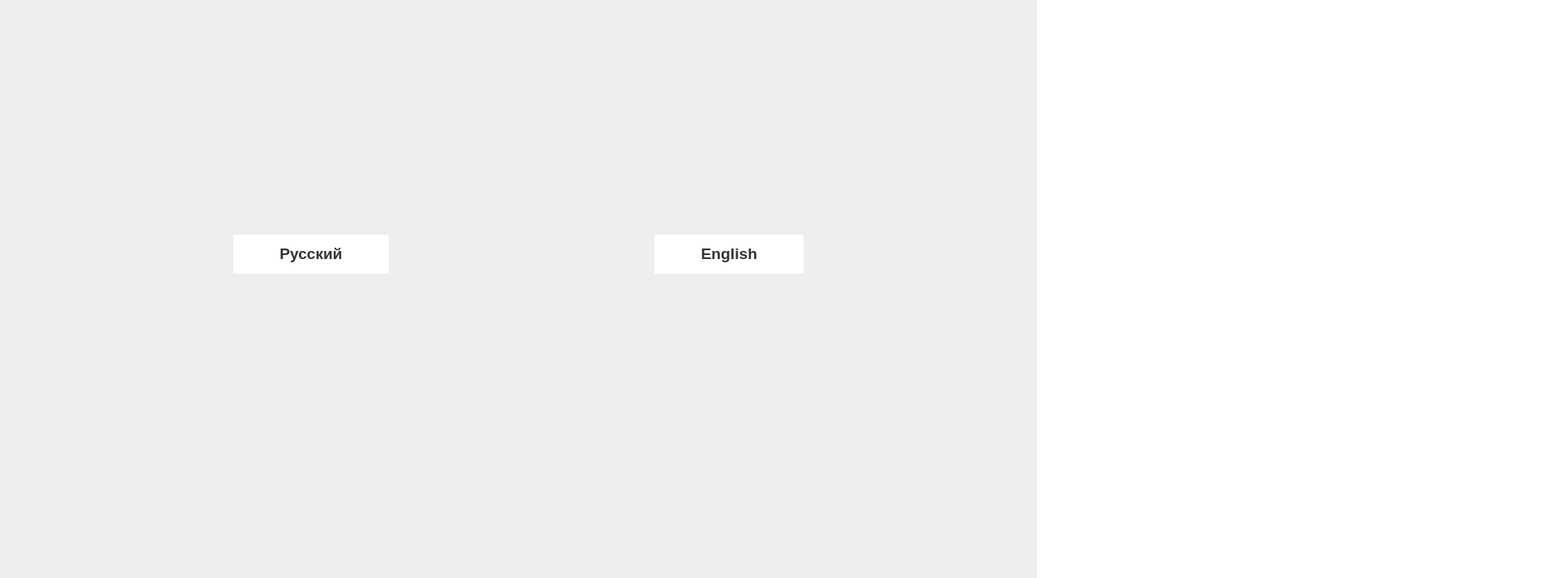
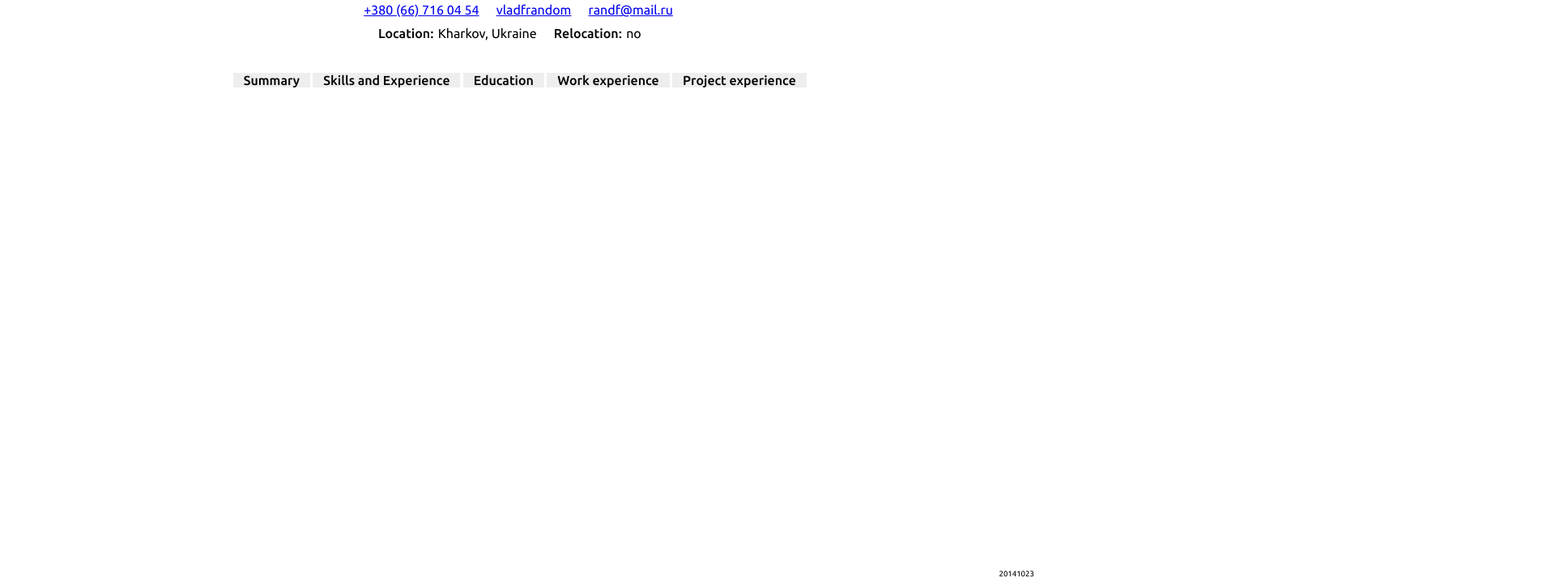
Before and after one commit to vladforfutdinov/cv, a plain HTML site: page new/index.html in a window 1280 px wide. Shown: the part 86-800 px from the top of the page at 81% size, 1920 px wide, since content can reach past the window. Drawn offline with Linux system fonts and the light colour scheme.

Commit message:
changed ui and data

```diff
--- a/new/css/styles.less
+++ b/new/css/styles.less
@@ -3,6 +3,9 @@
 @import "for";
 
 /* css reset */
+html,body {
+  height: 100%;
+}
 body {
   overflow: hidden;
   margin: 0;
@@ -24,10 +27,14 @@ body {
   @name: e(@lang);
 
   [lang=@{name}] nav a[href*=@{name}] {
-    border-color: rgba(0, 0, 0, .25);
+    background: #fff;
+    color: #333;
+    border-color: #ccc;
+    cursor: default;
+    //    border-color: rgba(0, 0, 0, .25);
 
     &:hover {
-      background-color: rgba(0, 0, 0, .05);
+      background: #fff;
     }
   }
 }
@@ -35,53 +42,23 @@ body {
 /* style navigation */
 nav {
   position: absolute;
-  top: 0;
-  left: 0;
+  top: 5px;
+  right: 5px;
   z-index: 1;
-  display: table;
   box-sizing: border-box;
-  min-height: 100%;
-  width: 100%;
-  .vendor(transition, all .66s ease-out);
-
-  div {
-    display: table-cell;
-    background: #eee;
-    vertical-align: middle;
-    text-align: center;
-    line-height: 5em;
-  }
 
   a {
-    display: inline-block;
+    display: table-cell;
     box-sizing: border-box;
-    margin: 0 12.5%;
-    padding: 0 3em;
-    border: 2px solid #eee;
-    background: #fff;
-    color: #333;
+    padding: 0 1em;
+    border: 1px solid transparent;
+    background:  #ccc;
+    color: #eee;
     text-decoration: none;
-    font: bold 1.2em/2.5em sans-serif;
-    .vendor(transition, all .66s ease-in);
+    font: bold .8em/1.5 sans-serif;
 
     &:hover {
       background-color: rgba(0, 0, 0, .25);
-    }
-
-    [lang] & {
-      .vendor(transition, all .4s ease-out);
-    }
-  }
-
-  [lang] & {
-    min-height: 0;
-
-    a {
-      margin: 0 .5em;
-
-      &:hover {
-        background-color: rgba(0, 0, 0, .25);
-      }
     }
   }
 }
@@ -89,32 +66,21 @@ nav {
 /* style article section */
 article {
   position: absolute;
-  top: 5em;
+  top: 0;
   bottom: 0;
-  left: 100%;
+  left: 0;
   z-index: 0;
   display: block;
   clear: both;
+  box-sizing: border-box;
+  padding: 0 2.5vw;
+  width: 100%;
   overflow: auto;
-  box-sizing: border-box;
-  padding: 0 12.5vw;
-  width: 100%;
   .vendor(transition, all .5s);
-
-  [lang] & {
-    left: 0;
-  }
 
   [data-name] {
     position: relative;
     text-align: center;
-
-    &:after {
-      display: block;
-      clear: both;
-      content: '';
-    }
-
   }
 
   /* style article content */
@@ -125,24 +91,16 @@ article {
 
   h1 {
     font-weight: 300;
-    font-size: 4em;
+    font-size: 3em;
     text-align: center;
   }
   h2 {
     font-weight: 500;
     text-align: right;
   }
-  input, label {
+  input {
     position: absolute;
     display: none;
-
-  }
-  label {
-    position: absolute;
-    top: 0;
-    left: 0;
-    width: 100%;
-    height: 100%;
   }
 
   table {
@@ -177,7 +135,8 @@ article {
     }
   }
 
-  [data-name='contact'] {
+  [data-name='contact'],
+  [data-name='addon'] {
     section, div, h2, p {
       display: inline-block;
       margin: 0;
@@ -201,22 +160,22 @@ article {
   }
 
   [data-name='section'] {
+//    position: relative;
     padding-top: 2em;
 
     label {
-      display: table;
-      vertical-align: middle;
-      text-align: center;
-      font-weight: 300;
-      font-size: 1.75em;
+      position: relative;
+      display: block;
+      padding: 0 1vw;
+      font-size: 1em;
+      font-weight: 500;
       cursor: pointer;
 
+      &:before {
+        display: block;
+        content: attr(data-title);
+      }
       &:after {
-        display: table-cell;
-        content: attr(data-title);
-        vertical-align: middle;
-      }
-      &:before {
         display: none;
         width: 1em;
         height: 1em;
@@ -225,32 +184,30 @@ article {
         content: '\00D7';
         font-size: 1.5em;
         line-height: .85em;
-      }
-      &:hover {
-        background-color: rgba(255, 0, 0, .25);
+        position: absolute;
+        right: 0;
+        top: 0;
       }
     }
 
     > section {
-      position: relative;
       display: inline-block;
       overflow: hidden;
       margin: 0 0 .3% .3%;
-      width: 33%;
-      height: 33vh;
       background: #eee;
       vertical-align: top;
       text-align: left;
-
-      &:nth-child(3n + 1) {
-        clear: left;
-        margin-left: 0;
-      }
 
       > div {
         display: none;
         box-sizing: border-box;
         padding: 0 1em;
+        position: absolute;
+        top: auto;
+        left: 0;
+        right: 0;
+//        bottom: 0;
+        overflow: auto;
 
         h3 {
           display: inline-block;
@@ -268,14 +225,8 @@ article {
 
           & + div {
             display: block;
-            overflow: auto;
-            width: 100%;
-            height: 100%;
           }
           &:after {
-            display: none;
-          }
-          &:before {
             display: block;
           }
         }
@@ -284,3 +235,10 @@ article {
     }
   }
 }
+footer[data-name] {
+  position: absolute;
+  bottom: 0;
+  right: 0;
+  padding: 0 .33em;
+  font-size: .6em;
+}
--- a/new/data/en.json
+++ b/new/data/en.json
@@ -5,25 +5,29 @@
   "contact": [
     {
       "type": "phone",
-      "title": "Phone",
-      "value": "+380667160454"
+      "_title": "Phone",
+      "value": "+380 (66) 716 04 54"
     },
     {
       "type": "skype",
-      "title": "Skype",
+      "_title": "Skype",
       "value": "vladfrandom"
     },
     {
       "type": "email",
-      "title": "Email",
+      "_title": "Email",
       "value": "randf@mail.ru"
-    },
+    }
+  ],
+  "addon": [
     {
+      "type": "location",
       "title": "Location",
       "value": "Kharkov, Ukraine"
     },
     {
-      "title": "Ready for relocation",
+      "type": "relocation",
+      "title": "Relocation",
       "value": "no"
     },
     {
--- a/new/index.html
+++ b/new/index.html
@@ -7,17 +7,16 @@
 </head>
 <body>
 <nav id="nav">
-    <div>
-        <a href="#ru">Русский</a>
-        <a href="#en">English</a>
-    </div>
+    <a href="#ru">ru</a>
+    <a href="#en">en</a>
 </nav>
 <article>
     <h1 data-name="name"></h1>
     <header data-name="contact"></header>
+    <header data-name="addon"></header>
     <div data-name="section"></div>
-    <footer data-name="version"></footer>
 </article>
+<footer data-name="version"></footer>
 <script src="js/script.js"></script>
 </body>
 </html>
--- a/new/js/script.js
+++ b/new/js/script.js
@@ -2,11 +2,13 @@
     'use strict';
 
     var useStorage = false,
+        defLang = 'en',
+        location = window.location,
         html = document.documentElement,
         nav = document.getElementById('nav'),
         lang = {
             get: function () {
-                var lang = window.location.hash.replace('#', '');
+                var lang = location.hash.replace('#', '') || defLang || '';
 
                 if (lang) {
                     html.setAttribute('lang', lang);
@@ -25,11 +27,12 @@
             return typeof string === 'string';
         },
         forEach = function (arg, callback) {
-            var result, key, i, length;
+            var result, key, i, length, val;
             if (Array.isArray(arg)) {
                 length = arg.length;
                 for (i = 0; i < length; i = i + 1) {
-                    result = callback.call(arg[i], arg[i], i, arg);
+                    val = arg[i];
+                    result = callback.call(val, val, i, arg);
                     if (result) {
                         return result;
                     }
@@ -37,7 +40,8 @@
             } else if (!isString(arg)) {
                 for (key in arg) {
                     if (arg.hasOwnProperty(key)) {
-                        result = callback.apply(arg[key], arg[key], key, arg);
+                        val = arg[key];
+                        result = callback.apply(val, val, key, arg);
                         if (result) {
                             return result;
                         }
@@ -46,9 +50,8 @@
             }
         },
         onError = function (error) {
-            var location = window.location;
+            lang.reset();
 
-            lang.reset();
             window.history.pushState("", "", location.href.replace(location.hash, ''));
 
             setOnceEventCallback(nav, 'transitionend', function () {
@@ -66,6 +69,9 @@
             }
 
             return el;
+        },
+        createEl = function(attr){
+            return document.createElement(attr);
         },
         $storage = {
             _storage: (function () {
@@ -167,9 +173,14 @@
                         break;
                 }
 
-                el = document.createElement('a');
-                el.href = protocol + obj.value + postfix;
-                el.appendChild(document.createTextNode(obj.value));
+                if (protocol) {
+                    el = createEl('a');
+                    setAttr(el, {
+                        "data-type": obj.type,
+                        href: protocol + obj.value + postfix
+                    });
+                    el.innerHTML = obj.value;
+                }
             }
 
             return el;
@@ -190,21 +201,21 @@
                     });
                 },
                 getTable = function (data) {
-                    var table = document.createElement('table'),
+                    var table = createEl('table'),
                         thead = table.createTHead(0),
                         colspan = 0;
 
                     forEach(data.value, function () {
-                        var row = document.createElement('tr'),
+                        var row = createEl('tr'),
                             cells = this.split('\t'),
                             cellsLength = cells.length;
 
                         forEach(cells, function (val, i) {
-                            var cell = document.createElement(i === 0 ? 'th' : 'td');
+                            var cell = createEl(i === 0 ? 'th' : 'td');
                             if (cells.length == 1) {
                                 cell.setAttribute('colspan', colspan);
                             }
-                            cell.appendChild(document.createTextNode(val));
+                            cell.innerHTML = val;
                             row.appendChild(cell);
                         });
 
@@ -223,8 +234,8 @@
                         value.appendChild(node);
                     } else {
                         forEach(data.value.split('\n'), function (val) {
-                            var p = document.createElement('p');
-                            p.appendChild(document.createTextNode(val));
+                            var p = createEl('p');
+                            p.innerHTML = val;
                             value.appendChild(p);
                         });
                     }
@@ -232,15 +243,15 @@
                     return value
                 },
                 fillIt = function (data, depth) {
-                    var body = document.createElement('section'),
-                        title = document.createElement('h' + (depth + 1)),
-                        value = document.createElement('div'),
+                    var body = createEl('section'),
+                        title = createEl('h' + (depth + 1)),
+                        value = createEl('div'),
                         id = 'id' + Math.random().toString().replace('0.', ''),
-                        checkbox = setAttr(document.createElement('input'), {
+                        checkbox = setAttr(createEl('input'), {
                             type: 'checkbox',
                             id: id
                         }),
-                        label = setAttr(document.createElement('label'), {
+                        label = setAttr(createEl('label'), {
                             for: id
                         });
 
@@ -255,7 +266,7 @@
                         }
                         if (data && data.title) {
                             setAttr(label, {'data-title': data.title});
-                            title.appendChild(document.createTextNode(data.title));
+                            title.innerHTML = data.title;
                             value.appendChild(title);
                         }
 
@@ -279,7 +290,7 @@
                     return body;
                 },
                 fillSection = function (data) {
-                    var text = document.createElement('span'),
+                    var text = createEl('span'),
                         body = document.createDocumentFragment(),
                         depth = 1;
 
```
Also changed, not shown: new/data/ru.json (+11 -8 lines), new/css/styles.css.
